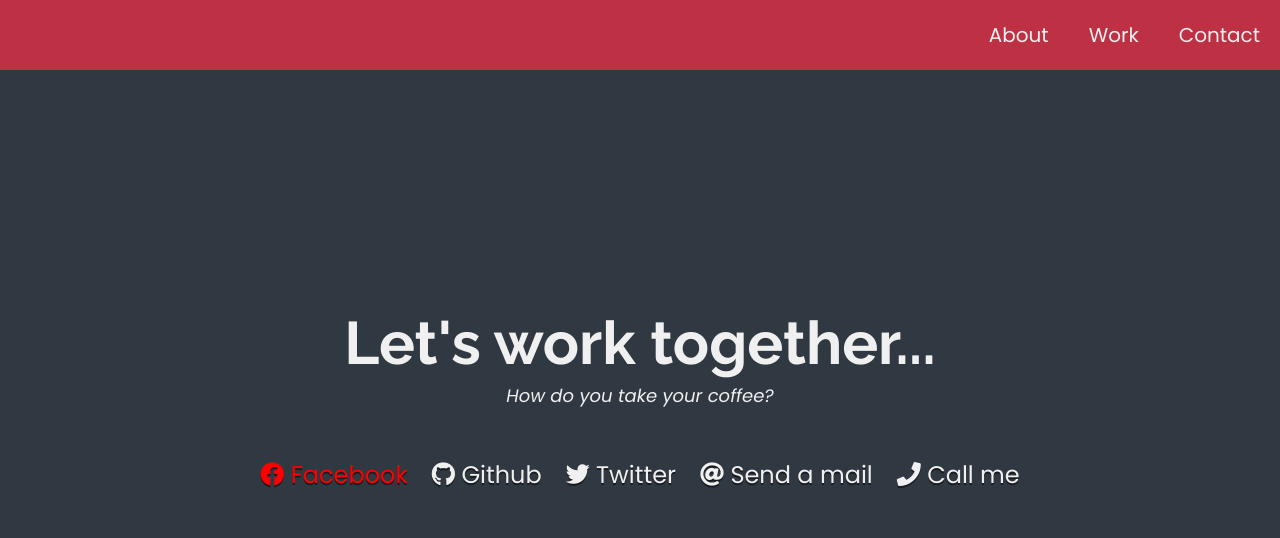
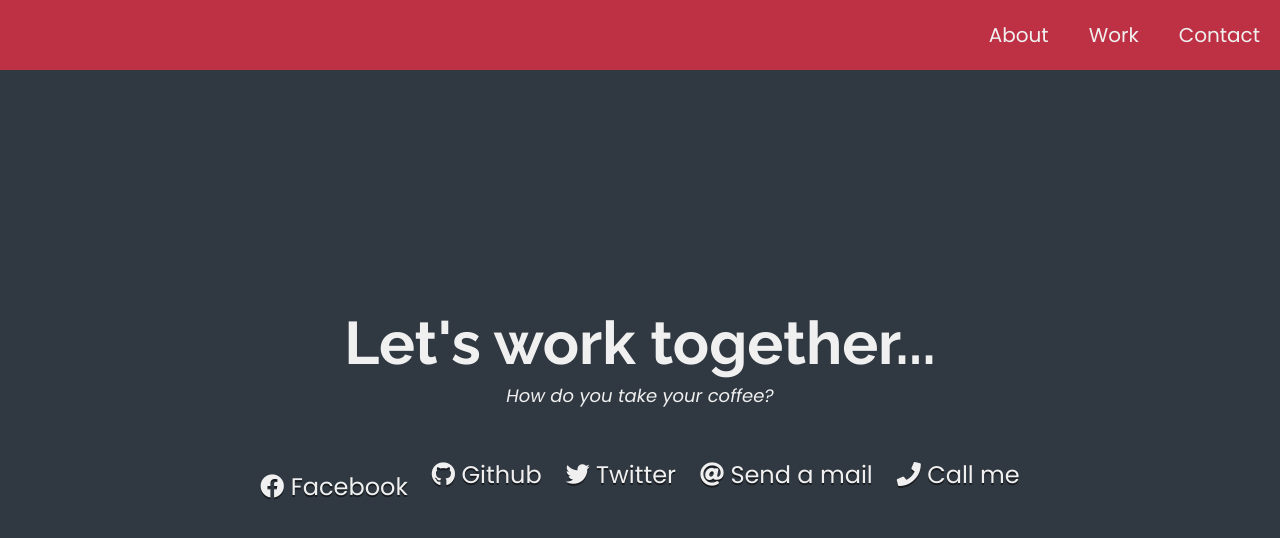
Before and after one commit to arslan-dev/fcc-responsive-web-design-cp5, a website built with Parcel: page src/index.html in a window 1280 px wide. In both pictures the pointer is over the link "Facebook". Shown: the part 2036-2574 px from the top of the page. Built offline with nearby package versions, Linux system fonts and the light colour scheme.

Commit message:
Social links animation

```diff
--- a/src/styles.scss
+++ b/src/styles.scss
@@ -207,13 +207,12 @@ section {
     text-shadow: 0 0.2rem 0 rgba(0, 0, 0, 0.5);
 
     a {
+      display: block;
       transition: transform 0.3s ease-in-out;
       position: relative;
 
       &:hover {
-        // transform: translateY(1em);
-        color: red;
-        transform: rotate(30deg);
+        transform: translateY(0.5em);
       }
     }
   }
```
